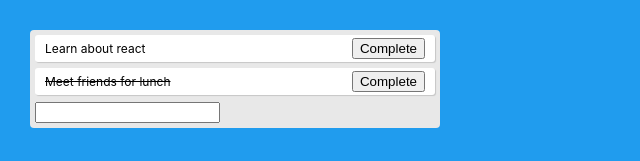
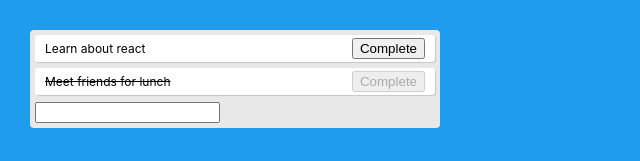
Before and after one commit to erbsutil/react-todo, a React (Create React App) app: page / in a window 1280 px wide. Shown: the top 161 px of the page, without its empty margins (0-640 px from the left). Built offline with nearby package versions, Linux system fonts and the light colour scheme.

Commit message:
Validating action for item checked

```diff
--- a/src/App.js
+++ b/src/App.js
@@ -10,6 +10,7 @@ function Todo({ todo, index, completeTodo }) {
       {todo.text}
       <div>
         <button
+          disabled={ todo.isCompleted === true ? true : false }
           onClick={() => completeTodo(index)}
         >
             Complete
```
